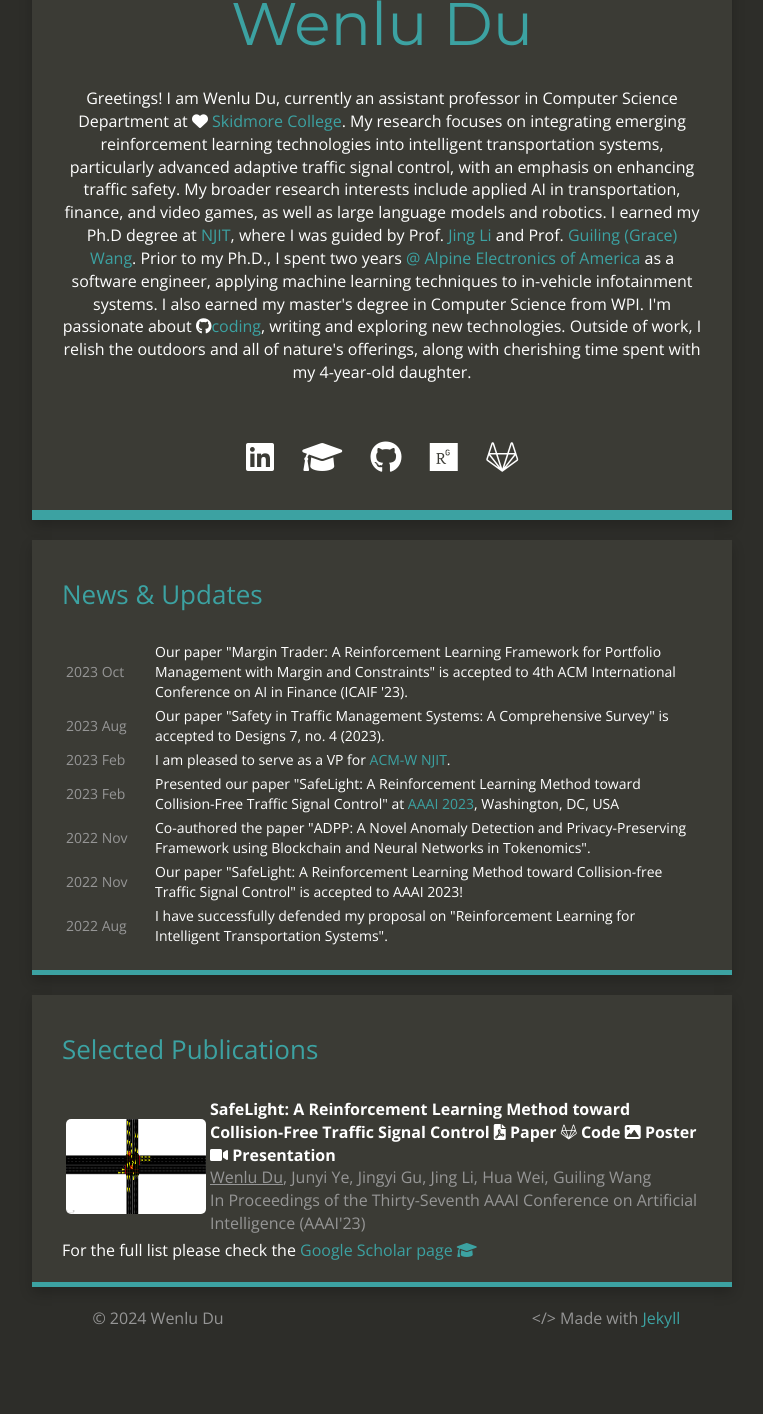
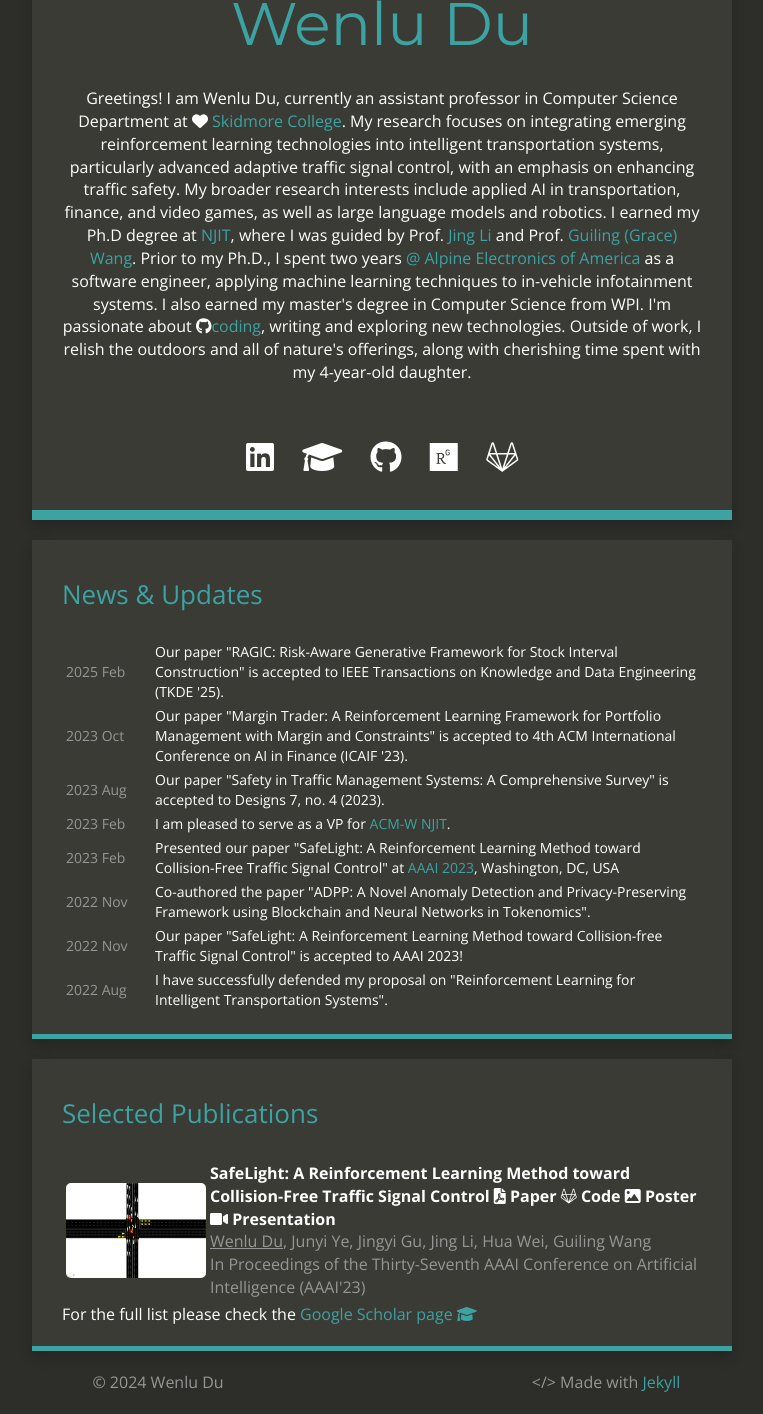
Before and after one commit to Wenlu057/Wenlu057.github.io, a Jekyll site: the page built from index.html, in a window 1280 px wide, cut to the strip 174-1588 px from the top of the page. Shown: the whole strip, without its empty margins (258-1021 px from the left). Built offline with Jekyll 4.4.1, drawn with Linux system fonts in a browser that asks for light colours; nearby versions of some CDN libraries; before the commit the page ends 1524 px from its top, so only the background shows below that.

Commit message:
Update index.html

```diff
--- a/index.html
+++ b/index.html
@@ -46,6 +46,9 @@ make-smaller-titles: true
               <table id="update" class="non-outline">
                 <colgroup><col width="90">
                 </colgroup><tbody>
+                <tr>
+                    <td>2025 Feb</td> <td>Our paper "RAGIC: Risk-Aware Generative Framework for Stock Interval Construction" is accepted to IEEE Transactions on Knowledge and Data Engineering (TKDE '25).</td>
+                </tr>
                 <tr>
                     <td>2023 Oct</td> <td>Our paper "Margin Trader: A Reinforcement Learning Framework for Portfolio Management with Margin and Constraints" is accepted to 4th ACM International Conference on AI in Finance (ICAIF '23).</td>
                 </tr>
```
